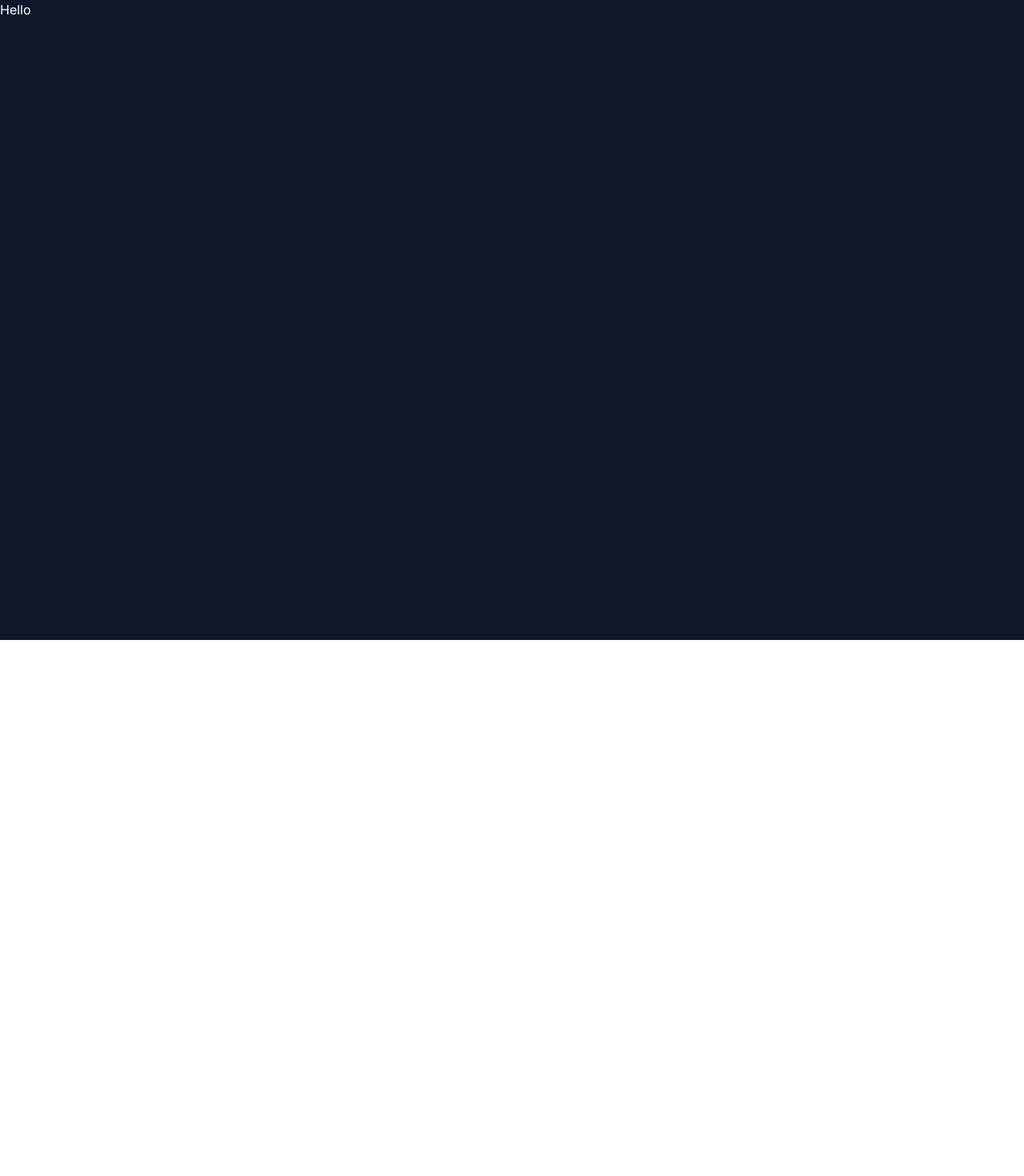
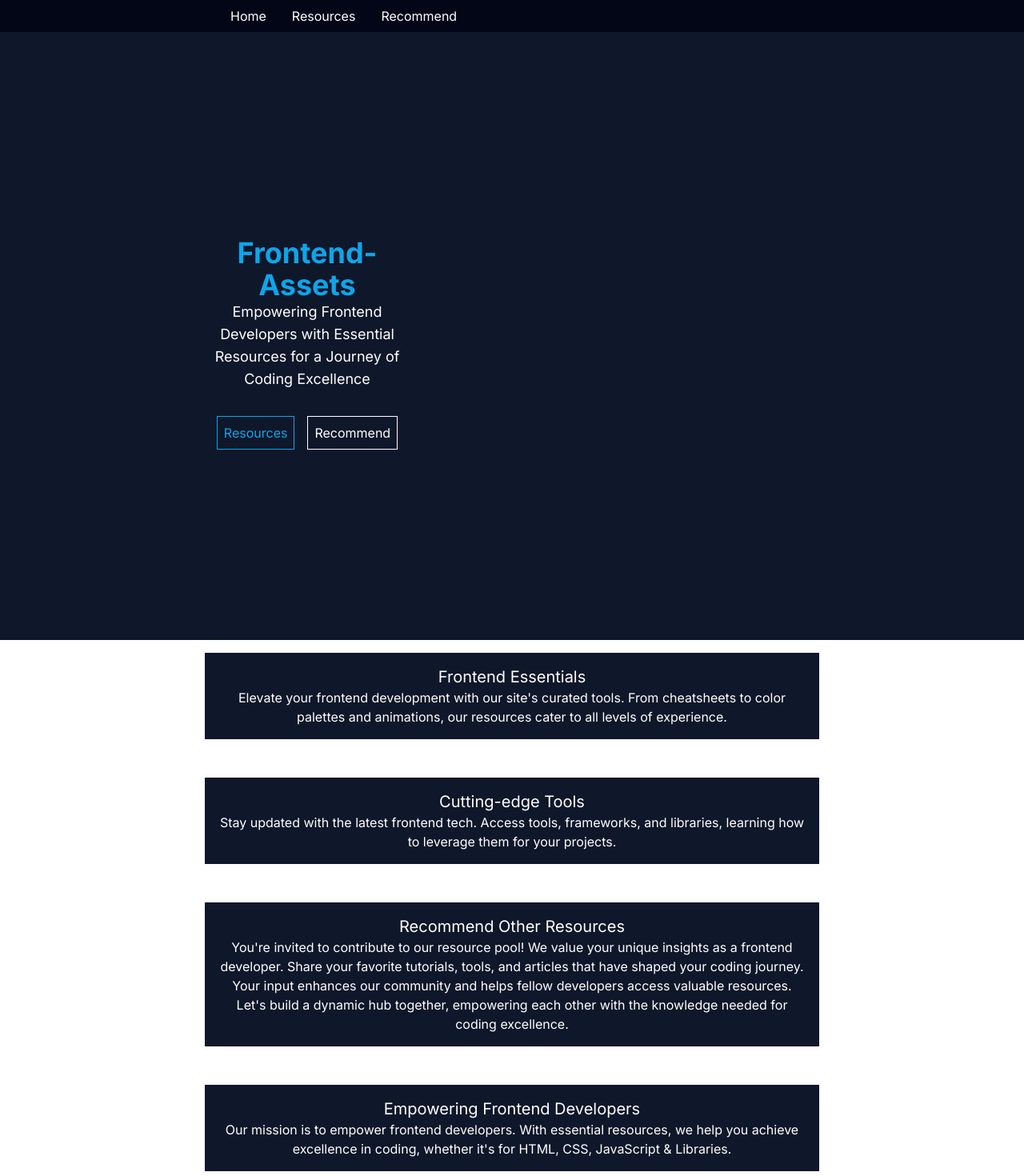
Before and after one commit to dustinsoos/frontend-assets, a Next.js app: page / in a window 1280 px wide. Shown: the top 1470 px of the page at 80% size. Before the commit the page ends 800 px from the top, so only its background shows below. Built offline with nearby package versions, Linux system fonts and the light colour scheme.

Commit message:
Homepage Work

```diff
--- /dev/null
+++ b/app/components/Cards.jsx
@@ -0,0 +1,46 @@
+export default function Cards() {
+  const cardData = [
+    {
+      id: 1,
+      heading: "Frontend Essentials",
+      information:
+        "Elevate your frontend development with our site's curated tools. From cheatsheets to color palettes and animations, our resources cater to all levels of experience.",
+    },
+    {
+      id: 2,
+      heading: "Cutting-edge Tools",
+      information:
+        "Stay updated with the latest frontend tech. Access tools, frameworks, and libraries, learning how to leverage them for your projects.",
+    },
+    {
+      id: 3,
+      heading: "Recommend Other Resources",
+      information:
+        "You're invited to contribute to our resource pool! We value your unique insights as a frontend developer. Share your favorite tutorials, tools, and articles that have shaped your coding journey. Your input enhances our community and helps fellow developers access valuable resources. Let's build a dynamic hub together, empowering each other with the knowledge needed for coding excellence.",
+    },
+    {
+      id: 4,
+      heading: "Empowering Frontend Developers",
+      information:
+        "Our mission is to empower frontend developers. With essential resources, we help you achieve excellence in coding, whether it's for HTML, CSS, JavaScript & Libraries.",
+    },
+  ];
+
+  return (
+    <>
+      <section className="h-screen  px-8 md:px-16 lg:px-32 xl:px-64">
+        <div className="text-white  text-center flex flex-col gap-8 ">
+          {cardData.map((data) => (
+            <div
+              key={data.id}
+              className="bg-slate-900 hover:scale-105 mt-4 p-4 mx-auto"
+            >
+              <h3 className="text-xl">{data.heading}</h3>
+              <p>{data.information}</p>
+            </div>
+          ))}
+        </div>
+      </section>
+    </>
+  );
+}
--- /dev/null
+++ b/app/navbar/Navbar.jsx
@@ -0,0 +1,21 @@
+import React from "react";
+
+export default function Navbar() {
+  const navItems = [
+    { id: 1, label: "Home", link: "/" },
+    { id: 2, label: "Resources", link: "/resources" },
+    { id: 3, label: "Recommend", link: "/Recommend" },
+  ];
+  return (
+    <nav className=" bg-slate-950 px-8 md:px-16 lg:px-32 xl:px-64">
+      <ul className=" flex gap-8 py-2">
+        <img />
+        {navItems.map((item) => (
+          <li key={item.id}>
+            <a href={item.link}>{item.label}</a>
+          </li>
+        ))}
+      </ul>
+    </nav>
+  );
+}
--- a/app/page.jsx
+++ b/app/page.jsx
@@ -1,9 +1,32 @@
-import Image from "next/image";
+import Navbar from "./navbar/Navbar";
+import Cards from "./components/Cards";
 
 export default function Home() {
   return (
     <main className="">
-      <div className=" h-screen bg-slate-900 text-white">Hello</div>
+      <header className=" h-screen bg-slate-900 text-white">
+        <Navbar />
+        <div className=" px-8 md:px-16 lg:px-32 xl:px-64 ">
+          <div className=" mt-64 text-center lg:w-1/3 ">
+            <h1 className=" text-4xl text-sky-500 font-bold">
+              Frontend-Assets
+            </h1>
+            <h2 className=" text-lg">
+              Empowering Frontend Developers with Essential Resources for a
+              Journey of Coding Excellence
+            </h2>
+            <div className="flex gap-4 mt-8 justify-center">
+              <button className=" border p-2 border-sky-500 text-sky-500 hover:bg-sky-500 hover:text-white">
+                <a href="/resources">Resources</a>
+              </button>
+              <button className=" border p-2 border-white hover:bg-white hover:text-sky-500">
+                Recommend
+              </button>
+            </div>
+          </div>
+        </div>
+      </header>
+      <Cards />
     </main>
   );
 }
--- /dev/null
+++ b/app/resources/components/search.jsx
@@ -0,0 +1,3 @@
+export default function Search() {
+  return <div></div>;
+}
--- /dev/null
+++ b/app/resources/page.jsx
@@ -0,0 +1,13 @@
+import Search from "./components/search";
+
+export default function Resources() {
+  return (
+    <main className="">
+      <div className=" h-screen bg-slate-900 text-white">
+        <p>Resources</p>
+
+        <Search />
+      </div>
+    </main>
+  );
+}
```
Also changed, not shown: app/layout.jsx (+7 -7 lines), package.json (+7 -0 lines), public/icon-frontend-asset.png (added), 1 other file (tests, documents, lock files or other folders).
